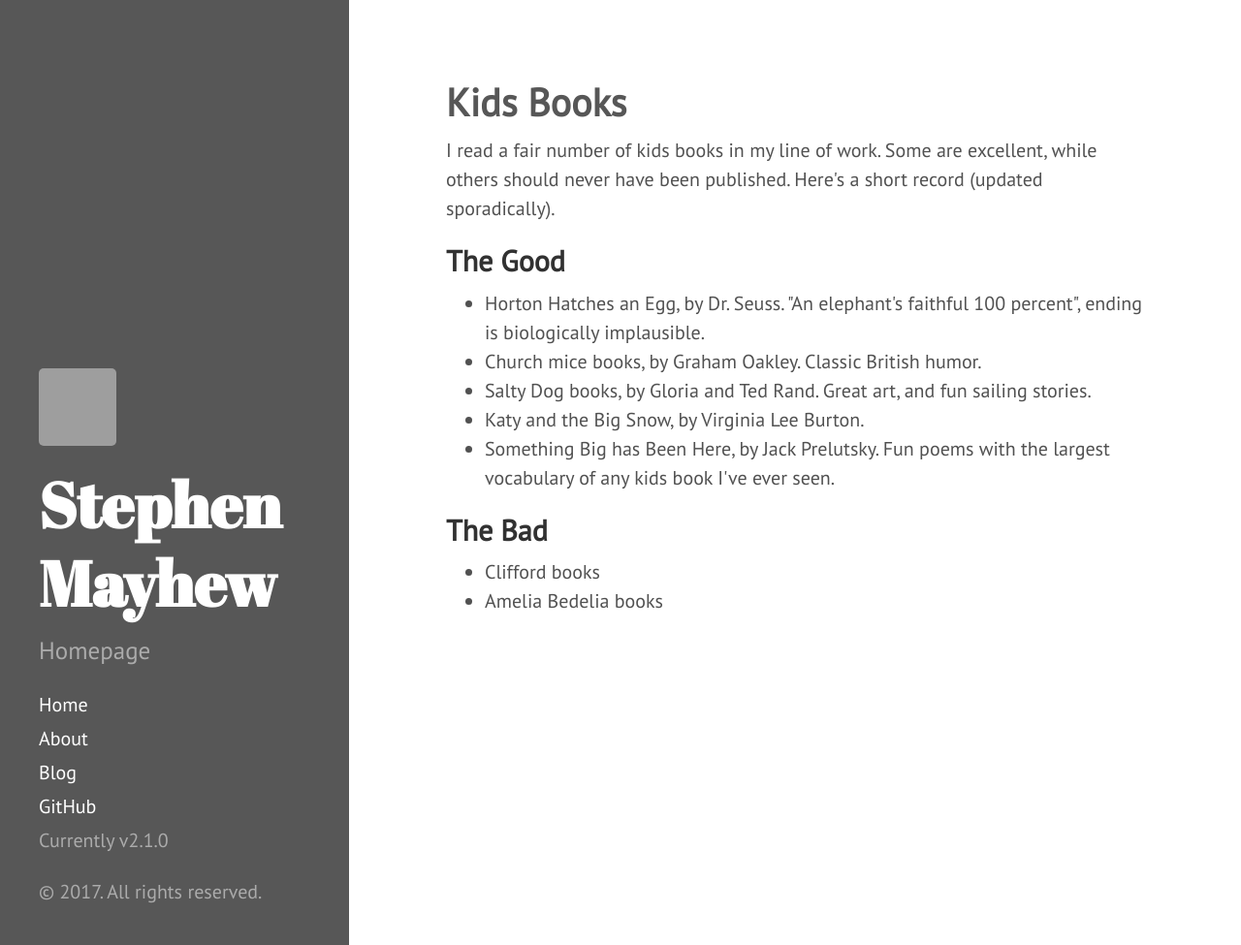
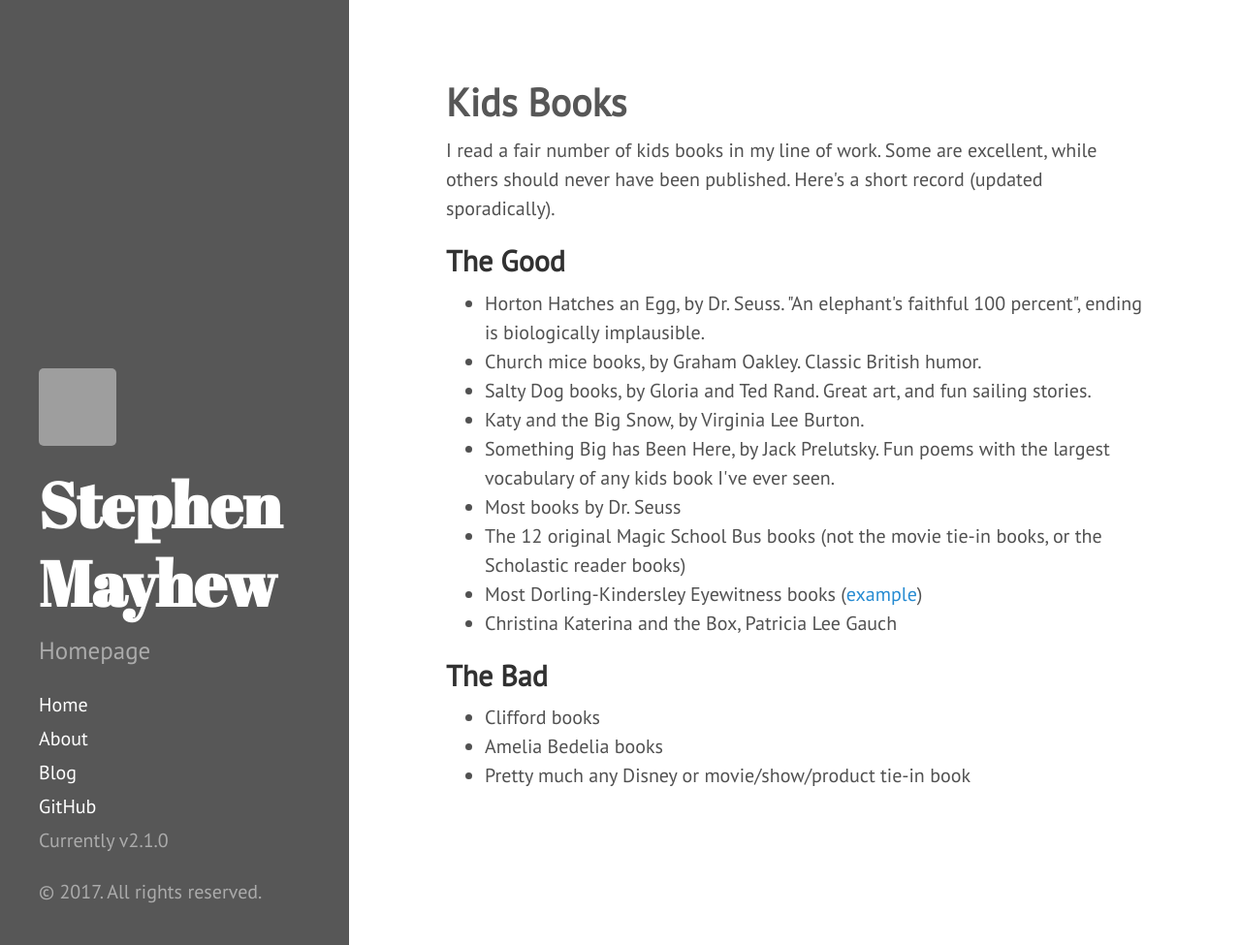
Before and after one commit to mayhewsw/mayhewsw.github.io, a Jekyll site: the page built from _posts/2017-09-15-kids-books.html, in a window 1280 px wide and 975 px high. Shown: the whole window at 97% size. Built offline with Jekyll 4.4.1, drawn with Linux system fonts in a browser that asks for light colours; grey boxes are pictures that could not be loaded.

Commit message:
Updated kids books list.

```diff
--- a/_posts/2017-09-15-kids-books.html
+++ b/_posts/2017-09-15-kids-books.html
@@ -14,8 +14,11 @@ I read a fair number of kids books in my line of work. Some are excellent, while
     <li>Salty Dog books, by Gloria and Ted Rand. Great art, and fun sailing stories.</li>
     <li>Katy and the Big Snow, by Virginia Lee Burton.</li>
     <li>Something Big has Been Here, by Jack Prelutsky. Fun poems with the largest vocabulary of any kids book I've ever seen.</li>
+    <li>Most books by Dr. Seuss</li>
+    <li>The 12 original Magic School Bus books (not the movie tie-in books, or the Scholastic reader books)</li>
+    <li>Most Dorling-Kindersley Eyewitness books (<a href="https://www.amazon.com/Train-Eyewitness-Books-John-Coiley/dp/0756650321">example</a>)</li>
+    <li>Christina Katerina and the Box, Patricia Lee Gauch</li>
   </ul>
-
 
 
   <h2>The Bad</h2>
@@ -23,4 +26,5 @@ I read a fair number of kids books in my line of work. Some are excellent, while
   <ul>
     <li>Clifford books</li>
     <li>Amelia Bedelia books</li>
+    <li>Pretty much any Disney or movie/show/product tie-in book</li>
   </ul>
```
